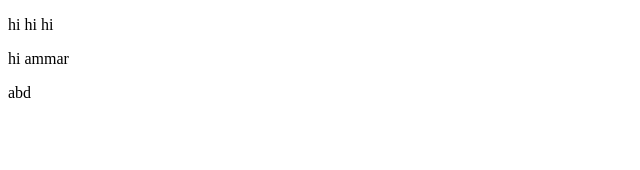
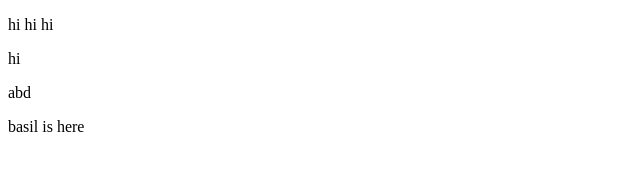
Before and after one commit to BasilDaboor/WEB-DEVELOPER, a plain HTML site: page index.html in a window 1280 px wide. Shown: the whole page, without its empty margins (0-640 px from the left). Drawn offline with Linux system fonts and the light colour scheme.

Commit message:
basil is here

```diff
--- a/index.html
+++ b/index.html
@@ -7,7 +7,8 @@
   </head>
   <body>
     <p>hi hi hi</p>
-    <p>hi ammar</p>
+    <p>hi</p>
     <p>abd</p>
+    <p>basil is here</p>
   </body>
 </html>
```
